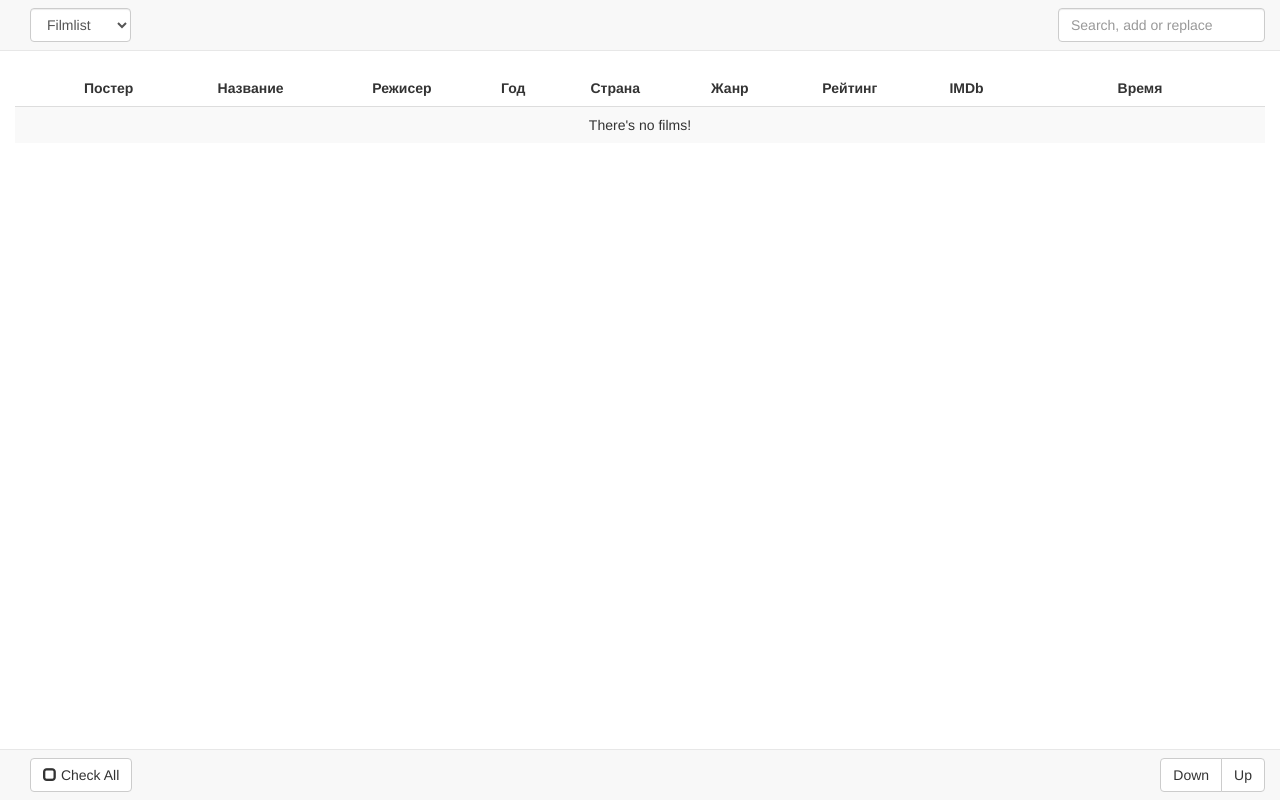
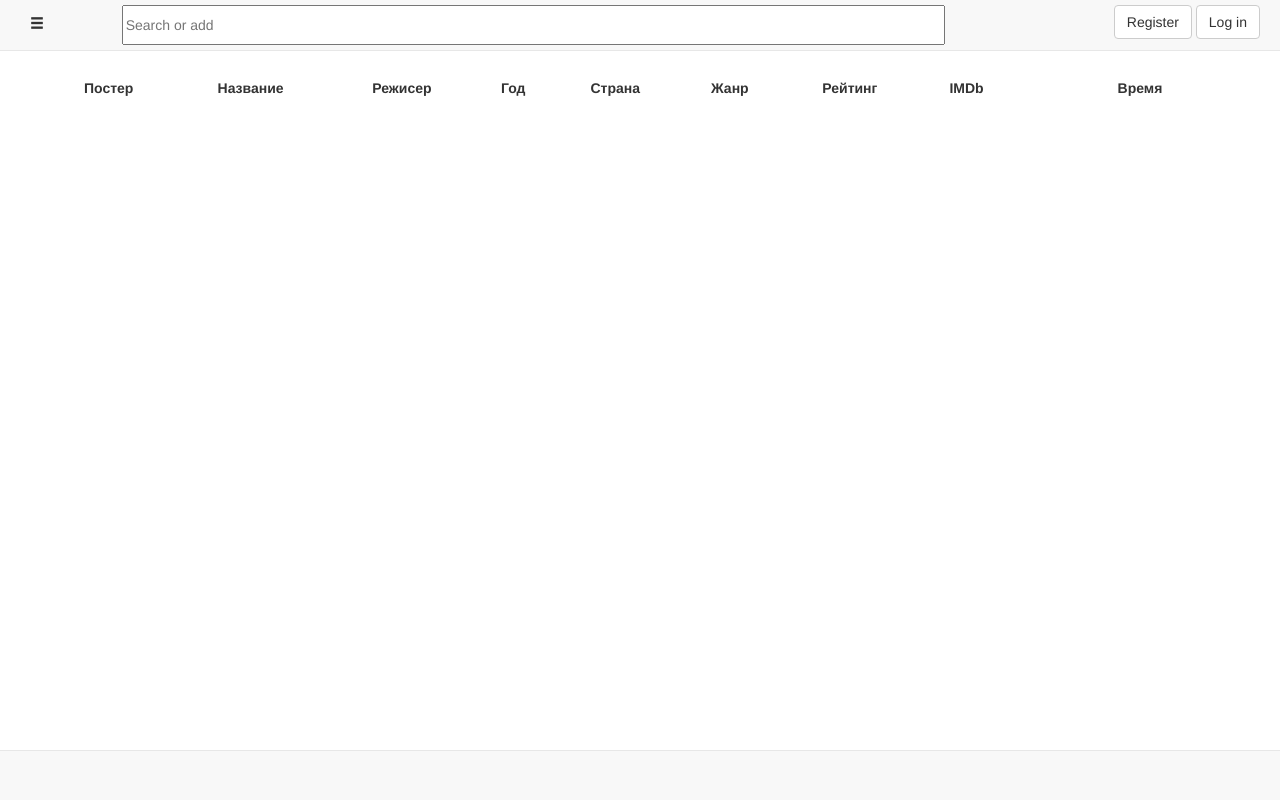
Before and after one commit to Vourhey/kg, a PHP site: page / in a window 1280 px wide. Run offline with PHP 8.4, Linux system fonts and the light colour scheme; data that the repository does not hold is empty.

Commit message:
Towards multiuser app! Adding sessions, login, logout, register

```diff
--- a/css/main.css
+++ b/css/main.css
@@ -1,3 +1,24 @@
+.open-menu-btn {
+  display: inline-block;
+  vertical-align: middle;
+}
+
+.open-menu-btn span {
+  padding: 15px;
+  cursor: pointer;
+}
+
+.search {
+  display: inline-block;
+  text-align: center;
+}
+
+.search input {
+  width: 100%;
+  margin: 5px auto;
+  height: 40px;
+}
+
 #filmtable {
   margin-top: 70px;
   margin-bottom: 60px;
--- a/dbconnect.php
+++ b/dbconnect.php
@@ -1,10 +1,9 @@
-
 <?php
 class Database {
   private $servername = 'kg.test';
   private $username = 'vourhey';
   private $password = 'Ea8yeeb0';
-  private $dbname = 'kg';
+  private $dbname = 'kg_newdesign';
   private static $db;
   private $connection;
 
--- /dev/null
+++ b/getallfilms.php
@@ -0,0 +1,30 @@
+<?php
+
+require_once('dbconnect.php');
+require_once('Film.class.php');
+
+$conn = Database::getConnection();
+
+$ROWS_PER_PAGE = 50;
+
+$sql = "SELECT COUNT(*) FROM filmlist";
+$result = $conn->query($sql);
+$row = $result->fetch_row();
+$total_rows = $row[0];
+$amount_of_pages = ceil($total_rows / $ROWS_PER_PAGE);
+
+$pagination = "";
+for($i = 1; $i <= $amount_of_pages; ++$i) {
+    $pagination .= "<li><a href='#' data-page='$i'>$i</a></li>";
+}
+
+$sql = "SELECT * FROM filmlist ORDER BY name LIMIT 0,$ROWS_PER_PAGE";
+$result = $conn->query($sql);
+$tbody = "";
+
+while($row = $result->fetch_assoc()) {
+  // TODO
+  $tbody .= "";
+}
+
+echo json_encode(array("amount_of_pages" => $amount_of_pages, "pagination" => $pagination, "tbody" => $tbody));
--- a/index.php
+++ b/index.php
@@ -1,12 +1,16 @@
 <?php
-  require_once('core.php');
 
-  if(isset($_GET['watched'])) {
-    $tablename = 'watched';
-  } else {
-    $tablename = 'filmlist';
-  }
-  //$tablename = 'testdb';
+session_start();
+require_once ('core.php');
+
+$is_entered = false;
+
+if(isset($_SESSION['userid']) && isset($_SESSION['username'])) {
+  $is_entered = true;
+}
+
+errorLog('31', "is_entered = $is_entered", "index.php", 11);
+
 ?>
 
 <!DOCTYPE html>
@@ -26,46 +30,28 @@
   <!-- Top navbar -->
   <nav class="navbar navbar-default navbar-fixed-top">
     <div class="container-fluid">
-      <form class="navbar-form navbar-left">
-        <div class="form-group">
-          <select class="form-control" onchange="window.location.href = this.value">
-            <option value="index.php" <?php if($tablename == 'filmlist') echo 'selected'; ?> >Filmlist</option>
-            <option value="?watched" <?php if($tablename == 'watched') echo 'selected'; ?> >Watched</option>
-          </select>
-          <div id="editButtons" class="btn-group" style="display: none;">
-          <?php if($tablename == 'filmlist') { ?>
-            <button id="movebtn" class="btn btn-default">Move</button>
+      <div class="row">
+
+        <div class="col-xs-1 open-menu-btn">
+          <span class="glyphicon glyphicon-menu-hamburger"></span>
+        </div>
+
+        <div class="col-xs-8 search">
+          <input type="text" class="search-textbox" placeholder="Search or add">
+        </div>
+
+        <div class="col-xs-3" style="text-align: right;">
+          <div style="display: inline-block; margin: 5px;">
+
+          <?php if($is_entered) { ?>
+            <a href="logout.php" class="btn btn-default">Log out</a>
+          <?php } else { ?>
+            <a href="register.php" class="btn btn-default">Register</a>
+            <a href="login.php" class="btn btn-default">Log in</a>
           <?php } ?>
-            <button id="deletebtn" class="btn btn-default">Delete</button>
           </div>
         </div>
-      </form>
 
-      <form class="navbar-form navbar-right">
-        <div class="form-group">
-          <input id="searchinput" type="search" placeholder="Search, add or replace"
-            class="form-control" data-table= <?php echo "'$tablename'"; ?> >
-        </div>
-      </form>
-    </div>
-  </nav>
-
-  <!-- Bottom navbar -->
-  <nav class="navbar navbar-default navbar-fixed-bottom text-center">
-    <div class="container-fluid">
-      <div class="navbar-form navbar-left">
-        <button id='checkallbtn' class='btn btn-default' data-checked='false'>
-          <span class="glyphicon glyphicon-unchecked"></span> Check All
-        </button>
-      </div>
-      <ul class="pagination">
-        <!-- fills from js -->
-      </ul>
-      <div class="navbar-form navbar-right">
-        <div class="btn-group">
-          <button id="scrollDown" class="btn btn-default">Down</button>
-          <button id="scrollUp" class="btn btn-default">Up</span></button>
-        </div>
       </div>
     </div>
   </nav>
@@ -92,5 +78,15 @@
     <div class="loader"></div>
   </div>
 
+  <!-- Bottom navbar -->
+  <nav class="navbar navbar-default navbar-fixed-bottom text-center">
+    <div class="container-fluid">
+      <ul class="pagination">
+
+      </ul>
+    </div>
+  </nav>
+
+
   </body>
 </html>
--- a/js/main.js
+++ b/js/main.js
@@ -1,11 +1,9 @@
 $(function() {
   console.log("Document is loaded!");
 
-  currentXHR = null;
-
   loadAll();
   //console.log($('.pagination').data('num_pages'));
-
+/*
   $('#searchinput').on("change paste keyup", searchFilm);
   $('#tablebody').on('click', '.plusbutton', moveFromTempToFilmlist);
   $('#tablebody').on('click', '.editbox', function() {
@@ -27,9 +25,10 @@ $(function() {
     console.log("hey, i'm here");
     $('.editbox').click();
     toggleCheckAll();
-  });
+  }); */
 });
 
+/*
 function scrollUp() {
   $('body').animate({scrollTop: 0}, 300);
 }
@@ -51,7 +50,7 @@ function toggleCheckAll() {
     i.removeClass('btn-primary').addClass('btn-default');
     child.removeClass('glyphicon-check').addClass('glyphicon-unchecked');
   }
-}
+} */
 
 function getTimestamp() {
   var now = new Date();
@@ -72,26 +71,16 @@ function getTimestamp() {
 
 function loadAll() {
   console.log('Load all');
-  var si = $('#searchinput');
-  si.val('');
-  si.data('oldVal', '');
-  currentXHR = null;
-  if($('#checkallbtn').data('checked')) {
-    toggleCheckAll();
-  }
 
-  $.get("search.php?table="+si.data('table'), function(data) {
-    //console.log(data);
+  $.get("getallfilms.php", function(data) {
     var data = JSON.parse(data);
-    //console.log(answer.tbody);
-    console.log(data);
     $('#tablebody').html(data.tbody);
     $('.pagination').html(data.pagination);
     $('.loader').hide();
-    scrollUp();
   });
 }
 
+/*
 function searchFilm() {
   console.log(getTimestamp() + " function searchFilm()");
   var s = $(this);
@@ -204,3 +193,4 @@ function changePage(e) {
 
   });
 }
+*/
--- a/newindex.php
+++ b/newindex.php
@@ -3,6 +3,9 @@
   <head>
     <meta charset="utf-8">
     <title>KinopoiskGrabber</title>
+
+    <script src="js/jquery-3.1.0.min.js"></script>
+    <script src="js/main.js"></script>
 
     <link rel="stylesheet" href="css/bootstrap.min.css">
 <!--     <link rel="stylesheet" href="css/main.css"> -->
@@ -93,7 +96,7 @@ thead {
     <div class="container-fluid">
       <ul class="pagination">
         <li class="active"><a href="#">1</a></li>
-        <li><a href="#">1</a></li>
+        <li><a href="#">2</a></li>
         <li><a href="#">1</a></li>
         <li><a href="#">1</a></li>
       </ul>
```
Also changed, not shown: login.php (added, +39 -0 lines), logout.php (added, +7 -0 lines), register.php (added, +32 -0 lines).
